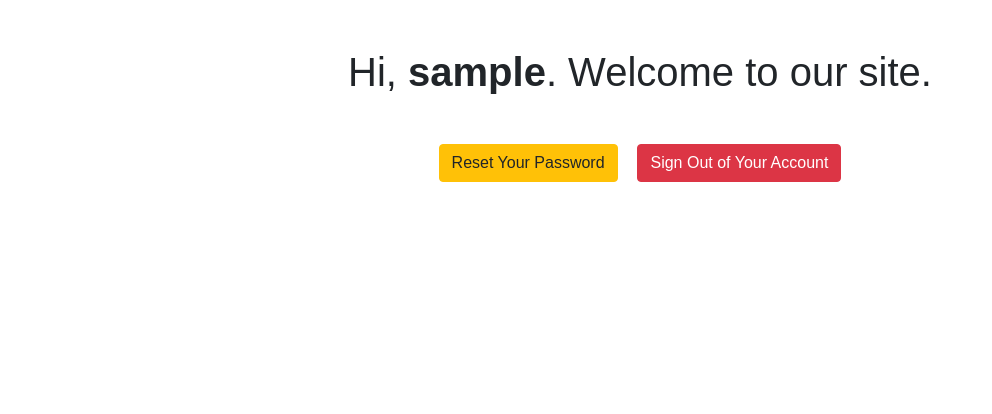
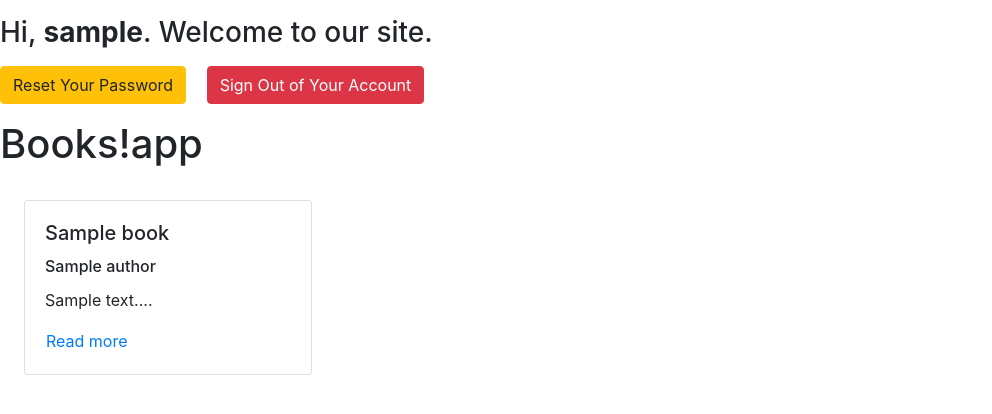
Before and after one commit to kseniakopteva/books-app-legacy, a PHP site: page /src/welcome.php in a window 1280 px wide. Shown: the top 414 px of the page, without its empty margins (0-992 px from the left). Run offline with PHP 8.4, Linux system fonts and the light colour scheme; the visitor is signed in with stand-in values (Sample User, id 1); tables that the repository leaves empty or names only in its code hold one stand-in row (values such as "Sample post"); data that the repository does not hold is empty; style sheets or scripts are compiled from the project's sources; some libraries are stand-ins or nearby versions.

Commit message:
organized code, added sass, added user system

```diff
--- /dev/null
+++ b/resources/css/style.css
@@ -0,0 +1,3 @@
+
+
+/*# sourceMappingURL=style.css.map */
--- a/login.php
+++ b/src/login.php
@@ -4,12 +4,12 @@ session_start();
 
 // Check if the user is already logged in, if yes then redirect him to welcome page
 if (isset($_SESSION["loggedin"]) && $_SESSION["loggedin"] === true) {
-    header("location: welcome.php");
+    header("location: src/welcome.php");
     exit;
 }
 
 // Include config file
-require_once "config.php";
+require_once "../config/dbconnection.php";
 
 // Define variables and initialize with empty values
 $username = $password = "";
--- a/logout.php
+++ b/src/logout.php
@@ -9,5 +9,5 @@ $_SESSION = array();
 session_destroy();
 
 // Redirect to login page
-header("location: login.php");
+header("location: /index.php");
 exit;
--- a/register.php
+++ b/src/register.php
@@ -1,6 +1,6 @@
 <?php
 // Include config file
-require_once "config.php";
+require_once "../config/dbconnection.php";
 
 // Define variables and initialize with empty values
 $username = $password = $confirm_password = "";
--- a/reset-password.php
+++ b/src/reset-password.php
@@ -4,12 +4,12 @@ session_start();
 
 // Check if the user is logged in, otherwise redirect to login page
 if (!isset($_SESSION["loggedin"]) || $_SESSION["loggedin"] !== true) {
-    header("location: login.php");
+    header("location: src/login.php");
     exit;
 }
 
 // Include config file
-require_once "config.php";
+require_once "../config/dbconnection.php";
 
 // Define variables and initialize with empty values
 $new_password = $confirm_password = "";
--- /dev/null
+++ b/src/welcome.php
@@ -0,0 +1,78 @@
+<?php
+// Initialize the session
+session_start();
+
+// Check if the user is logged in, if not then redirect him to login page
+if (!isset($_SESSION["loggedin"]) || $_SESSION["loggedin"] !== true) {
+    header("location: src/login.php");
+    exit;
+}
+?>
+
+<!DOCTYPE html>
+<html lang="en">
+
+<head>
+    <meta charset="UTF-8">
+    <title>Welcome</title>
+    <link rel="stylesheet" href="https://stackpath.bootstrapcdn.com/bootstrap/4.5.2/css/bootstrap.min.css">
+</head>
+
+<body>
+    <h3 class="my-3">Hi, <b><?php echo htmlspecialchars($_SESSION["username"]); ?></b>. Welcome to our site.</h3>
+    <p>
+        <a href="reset-password.php" class="btn btn-warning">Reset Your Password</a>
+        <a href="logout.php" class="btn btn-danger ml-3">Sign Out of Your Account</a>
+    </p>
+
+    <h1>Books!app</h1>
+
+    <div class="d-flex">
+        <?php
+
+        require '../config/dbconnection.php';
+        $stmt = $mysqli->prepare('SELECT books.title, books.year, GROUP_CONCAT(authors.name SEPARATOR ", "), books.description
+        FROM books
+        JOIN bookauthors ON books.bookid = bookauthors.bookid
+        JOIN authors ON bookauthors.authorid = authors.authorid
+        GROUP BY books.title
+        ');
+        $stmt->execute();
+        $result = $stmt->get_result();
+
+        $i = 1;
+        while ($row = $result->fetch_assoc()) :
+
+            $title = $row['title'];
+            $name = $row['GROUP_CONCAT(authors.name SEPARATOR ", ")'];
+            $description = $row['description'];
+            $small_description = substr($description, 0, 150);
+        ?>
+            <div class="card m-4" style="width: 18rem;">
+                <div class="card-body">
+                    <h5 class="card-title"> <?php echo $title ?> </h5>
+                    <h6 class="card-title"> <?php echo $name ?> </h6>
+                    <p class="card-text"><?php echo $small_description ?><span style="display: inline" id="dots<?php echo $i ?>">...</span><span style="display: none" id="more<?php echo $i ?>"><?php echo substr($description, 150); ?></span></p>
+                    <button class="btn btn-link p-0" id="btn<?php echo $i ?>" onclick="
+                    read_more('dots<?php echo $i ?>', 'more<?php echo $i ?>', 'btn<?php echo $i ?>')
+                    ">Read more</button>
+
+                </div>
+            </div>
+
+        <?php
+            $i++;
+        endwhile;
+        $mysqli->close();
+        ?>
+    </div>
+
+    <!-- Optional JavaScript -->
+    <!-- jQuery first, then Popper.js, then Bootstrap JS -->
+    <script src="https://code.jquery.com/jquery-3.2.1.slim.min.js" integrity="sha384-KJ3o2DKtIkvYIK3UENzmM7KCkRr/rE9/Qpg6aAZGJwFDMVNA/GpGFF93hXpG5KkN" crossorigin="anonymous"></script>
+    <script src="https://cdn.jsdelivr.net/npm/popper.js@1.12.9/dist/umd/popper.min.js" integrity="sha384-ApNbgh9B+Y1QKtv3Rn7W3mgPxhU9K/ScQsAP7hUibX39j7fakFPskvXusvfa0b4Q" crossorigin="anonymous"></script>
+    <script src="https://cdn.jsdelivr.net/npm/bootstrap@4.0.0/dist/js/bootstrap.min.js" integrity="sha384-JZR6Spejh4U02d8jOt6vLEHfe/JQGiRRSQQxSfFWpi1MquVdAyjUar5+76PVCmYl" crossorigin="anonymous"></script>
+    <script src="../resources/js/read_more.js"></script>
+</body>
+
+</html>
--- a/welcome.php
+++ /dev/null
@@ -1,35 +0,0 @@
-<?php
-// Initialize the session
-session_start();
-
-// Check if the user is logged in, if not then redirect him to login page
-if (!isset($_SESSION["loggedin"]) || $_SESSION["loggedin"] !== true) {
-    header("location: login.php");
-    exit;
-}
-?>
-
-<!DOCTYPE html>
-<html lang="en">
-
-<head>
-    <meta charset="UTF-8">
-    <title>Welcome</title>
-    <link rel="stylesheet" href="https://stackpath.bootstrapcdn.com/bootstrap/4.5.2/css/bootstrap.min.css">
-    <style>
-        body {
-            font: 14px sans-serif;
-            text-align: center;
-        }
-    </style>
-</head>
-
-<body>
-    <h1 class="my-5">Hi, <b><?php echo htmlspecialchars($_SESSION["username"]); ?></b>. Welcome to our site.</h1>
-    <p>
-        <a href="reset-password.php" class="btn btn-warning">Reset Your Password</a>
-        <a href="logout.php" class="btn btn-danger ml-3">Sign Out of Your Account</a>
-    </p>
-</body>
-
-</html>
```
Also changed, not shown: index.php (+13 -40 lines), package.json (added, +30 -0 lines), config/dbconnection.php (renamed from config.php), package-lock.json (added), resources/js/read_more.js (renamed from read_more.js), resources/scss/style.scss (added), 4 other files.
